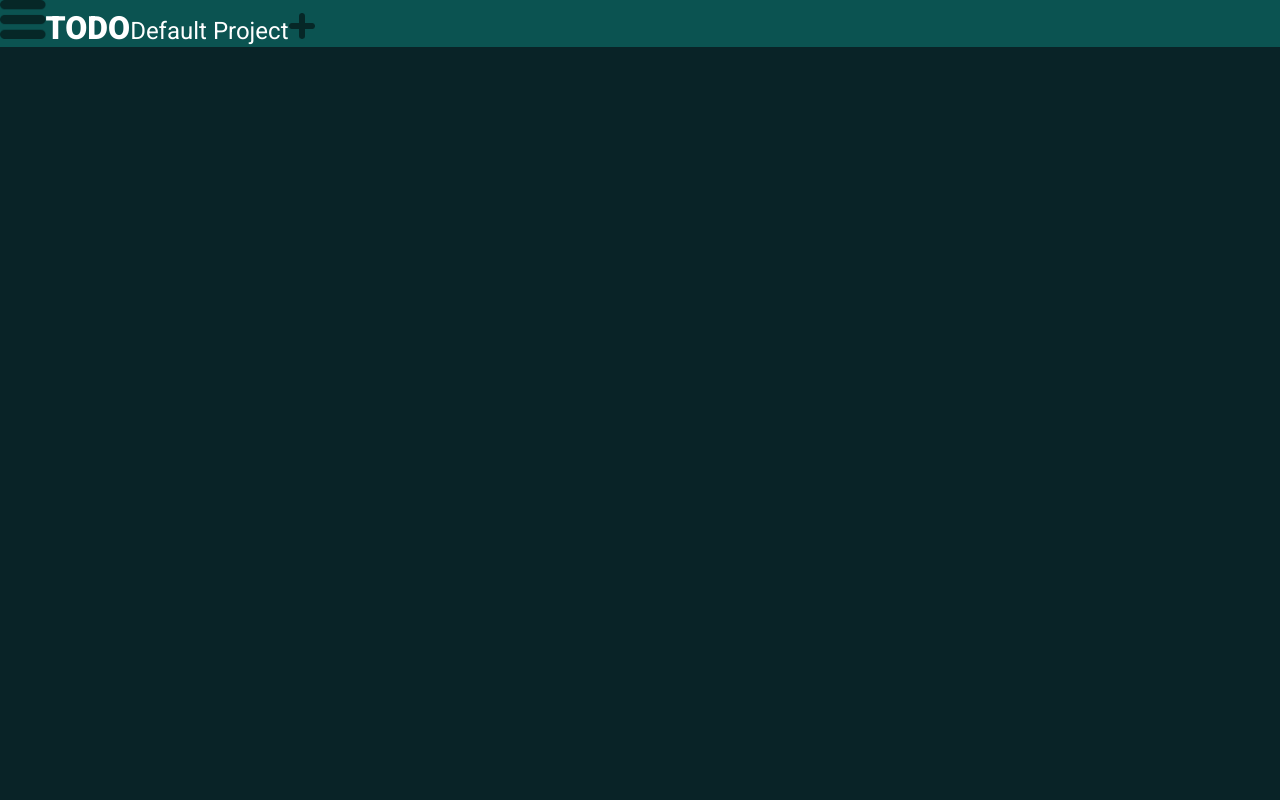
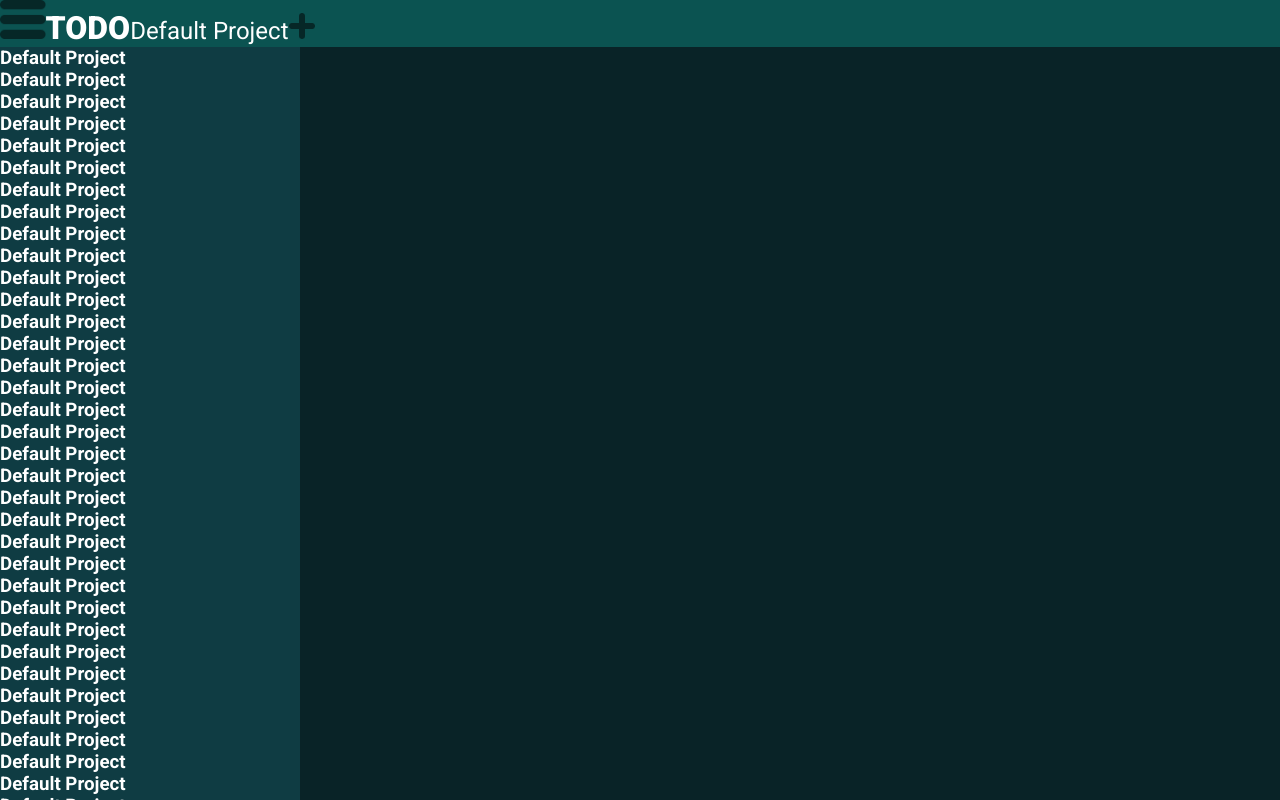
Before and after one commit to sher-s7/todo-list, a website built with webpack: page dist/index.html in a window 1280 px wide. Built offline with nearby package versions, Linux system fonts and the light colour scheme.

Commit message:
Add sidebar

```diff
--- a/src/index.js
+++ b/src/index.js
@@ -1,19 +1,22 @@
 import './style.css';
+
+let contentContainer = document.getElementById('content');
 
 import TodoItem from './todoItem'
 import TodoProject from './todoProject'
 import * as ItemEditor from './itemEditor'
 
 import {generateHeader} from './header'
+import {generateSidebar} from './sidebar'
 
 let angle = 0;
 
+let projects = [TodoProject('Default Project')];
+let header = generateHeader();
+let sidenav = generateSidebar(projects);
 
-let projects = []
-let header = generateHeader();
-
-console.log(header)
-document.getElementById('content').appendChild(header);
+contentContainer.appendChild(header);
+contentContainer.appendChild(sidenav);
 
 document.getElementById('plus-icon').addEventListener('click', (e)=>{
     angle += 90;
--- /dev/null
+++ b/src/sidebar.js
@@ -0,0 +1,12 @@
+export function generateSidebar(projects){
+    const sidenav = document.createElement('div');
+    sidenav.className = 'sidenav'
+    for(let i=0; i<50;i++){
+    for(const project of projects){
+        let sidebarItem = document.createElement('h3');
+        sidebarItem.innerHTML=project.getName();
+        sidenav.appendChild(sidebarItem);
+    }
+}
+    return sidenav
+}
--- a/src/style.css
+++ b/src/style.css
@@ -1,42 +1,79 @@
-@import url('https://fonts.googleapis.com/css2?family=Roboto:wght@100;300;400;500;700;900&display=swap');
-
-body{
-    font-family: 'Roboto', sans-serif;
+@import url("https://fonts.googleapis.com/css2?family=Roboto:wght@100;300;400;500;700;900&display=swap");
+html {
+    --scrollbarBG: #0b5351;
+    --thumbBG: #092327;
+}
+body {
+    font-family: "Roboto", sans-serif;
     background-color: #092327;
     color: white;
-    margin: 0px;
+    margin: 0;
 }
-header{
-    background-color: #0B5351;
+header {
+    background-color: #0b5351;
 }
 
-header *{
+header * {
     display: inline;
 }
-#plus-icon, #hamburger-icon{
+#plus-icon,
+#hamburger-icon {
     height: 16px;
     transition-duration: 0.3s;
     /* transform: rotate(45deg); */
 }
 
-h1{
+h1 {
     display: none;
     font-weight: 900;
 }
 
-h2{
+h2 {
     font-weight: 400;
 }
 
+h3 {
+    margin: 0;
+}
+
+.sidenav {
+    background-color: #0f3c43;
+    width: 100%;
+    height: 100vh;
+    overflow-y: scroll;
+    overflow-x: hidden;
+    position: fixed;
+    left: 0;
+    /* display: none; */
+    scrollbar-width: thin;
+    scrollbar-color: var(--thumbBG) var(--scrollbarBG);
+}
+
+.sidenav::-webkit-scrollbar {
+    width: 15px;
+}
+.sidenav::-webkit-scrollbar-track {
+    background: var(--scrollbarBG);
+}
+.sidenav::-webkit-scrollbar-thumb {
+    background-color: var(--thumbBG);
+    border-radius: 6px;
+    border: 4px solid var(--scrollbarBG);
+}
+
 @media (min-width: 600px) {
-    h1{
+    h1 {
         display: initial;
     }
-    #hamburger-icon{
+    #hamburger-icon {
         height: 39px;
         /* transform: rotate(45deg); */
     }
-    #plus-icon{
+    #plus-icon {
         height: 26px;
     }
+
+    .sidenav {
+        width: 300px;
+    }
 }
```
Also changed, not shown: dist/bundle.js.
